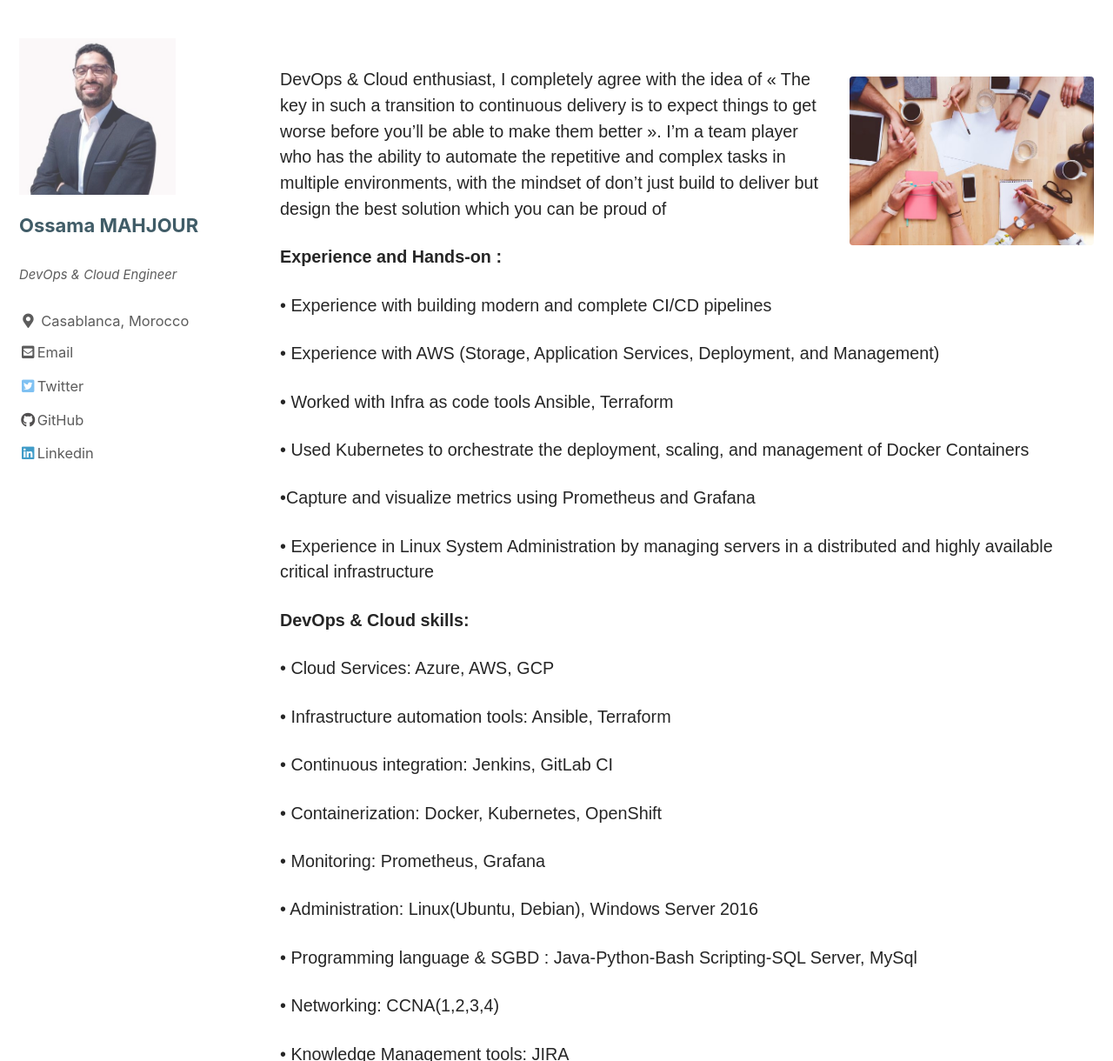
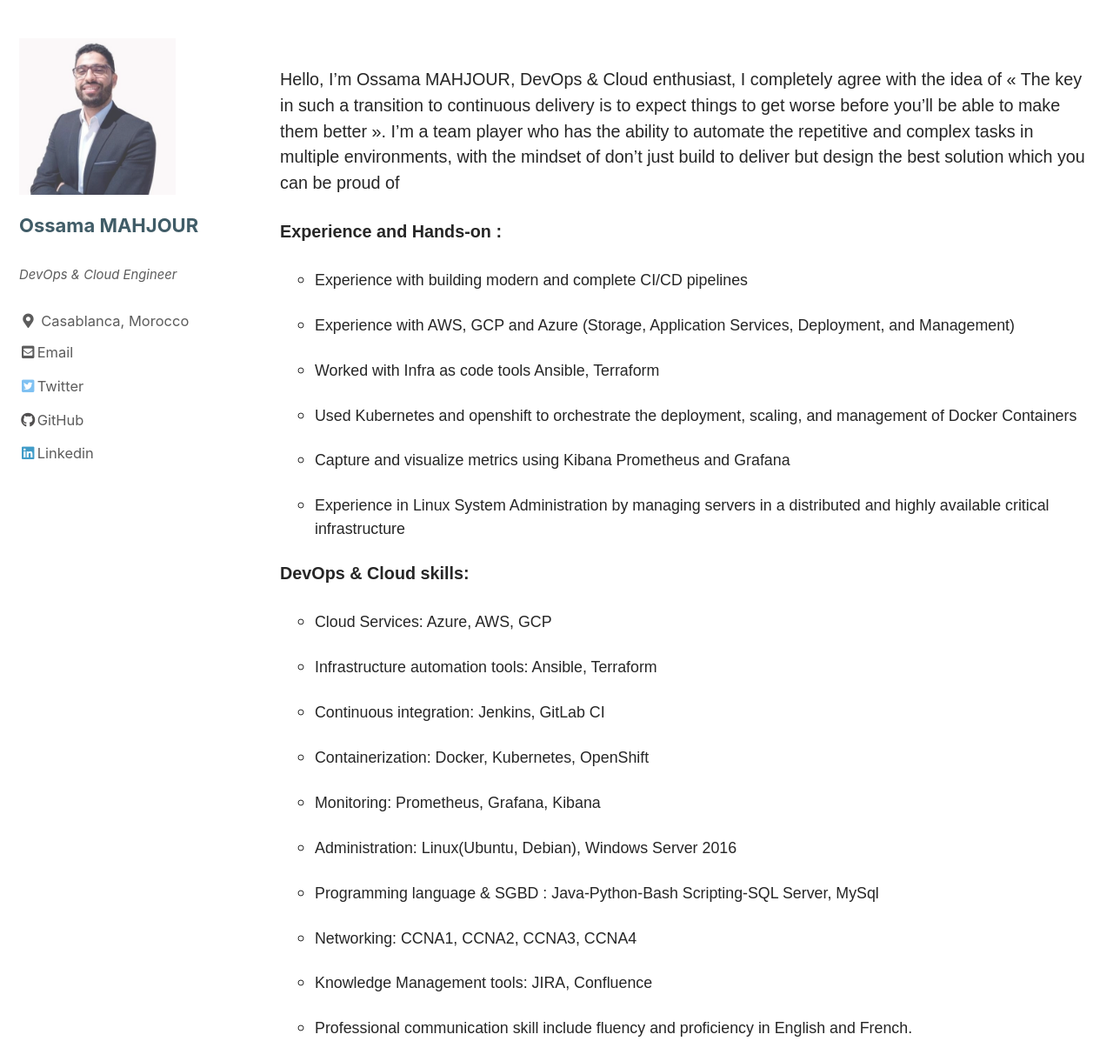
Before and after one commit to ossamamahjour/ossamamahjour.github.io, a Jekyll site: the page built from _pages/about.md, in a window 1280 px wide and 1400 px high, scrolled down 226 px. Shown: the part 180-1400 px from the top of the window at 87% size. Built offline with Jekyll 4.4.1, drawn with Linux system fonts in a browser that asks for light colours; cached includes are drawn as plain includes; some of the changed text lies outside the part shown.

Commit message:
change about page

```diff
--- a/_pages/about.md
+++ b/_pages/about.md
@@ -9,53 +9,50 @@ header:
 classes: wide
 date: February 21, 2022
 ---
-
+<!--
 <figure style="width: 30%" class="align-right">
   <img src="/assets/images/about.jpg" alt="">
 </figure>
+-->
 
-
-
-
-
-DevOps & Cloud enthusiast, I completely agree with the idea of « The key in such a transition to continuous delivery is to expect things to get worse before you’ll be able to make them better ».
+Hello, I'm Ossama MAHJOUR, DevOps & Cloud enthusiast, I completely agree with the idea of « The key in such a transition to continuous delivery is to expect things to get worse before you’ll be able to make them better ».
 I’m a team player who has the ability to automate the repetitive and complex tasks in multiple environments, with the mindset of don’t just build to deliver but design the best solution which you can be proud of
 
 **Experience and Hands-on :**
 
-• Experience with building modern and complete CI/CD pipelines
+- Experience with building modern and complete CI/CD pipelines
 
-• Experience with AWS (Storage, Application Services, Deployment, and Management)
+- Experience with AWS, GCP and Azure (Storage, Application Services, Deployment, and Management)
 
-• Worked with Infra as code tools Ansible, Terraform
+- Worked with Infra as code tools Ansible, Terraform
 
-• Used Kubernetes to orchestrate the deployment, scaling, and management of Docker Containers
+- Used Kubernetes and openshift to orchestrate the deployment, scaling, and management of Docker Containers
 
-•Capture and visualize metrics using Prometheus and Grafana
+- Capture and visualize metrics using Kibana Prometheus and Grafana
 
-• Experience in Linux System Administration by managing servers in a distributed and highly available critical infrastructure
+- Experience in Linux System Administration by managing servers in a distributed and highly available critical infrastructure
 
 **DevOps & Cloud skills:**
 
-• Cloud Services: Azure, AWS, GCP
+- Cloud Services: Azure, AWS, GCP
 
-• Infrastructure automation tools: Ansible, Terraform
+- Infrastructure automation tools: Ansible, Terraform
 
-• Continuous integration: Jenkins, GitLab CI
+- Continuous integration: Jenkins, GitLab CI
 
-• Containerization: Docker, Kubernetes, OpenShift
+- Containerization: Docker, Kubernetes, OpenShift
 
-• Monitoring: Prometheus, Grafana
+- Monitoring: Prometheus, Grafana, Kibana
 
-• Administration: Linux(Ubuntu, Debian), Windows Server 2016
+- Administration: Linux(Ubuntu, Debian), Windows Server 2016
 
-• Programming language & SGBD : Java-Python-Bash Scripting-SQL Server, MySql
+- Programming language & SGBD : Java-Python-Bash Scripting-SQL Server, MySql
 
-• Networking: CCNA(1,2,3,4)
+- Networking: CCNA1, CCNA2, CCNA3, CCNA4
 
-• Knowledge Management tools: JIRA
+- Knowledge Management tools: JIRA, Confluence
 
-• Professional communication skill include fluency and proficiency in English and French.
+- Professional communication skill include fluency and proficiency in English and French.
 
 I'm always looking and up for new challenges, so bring it on, I'm always ready
 
```
